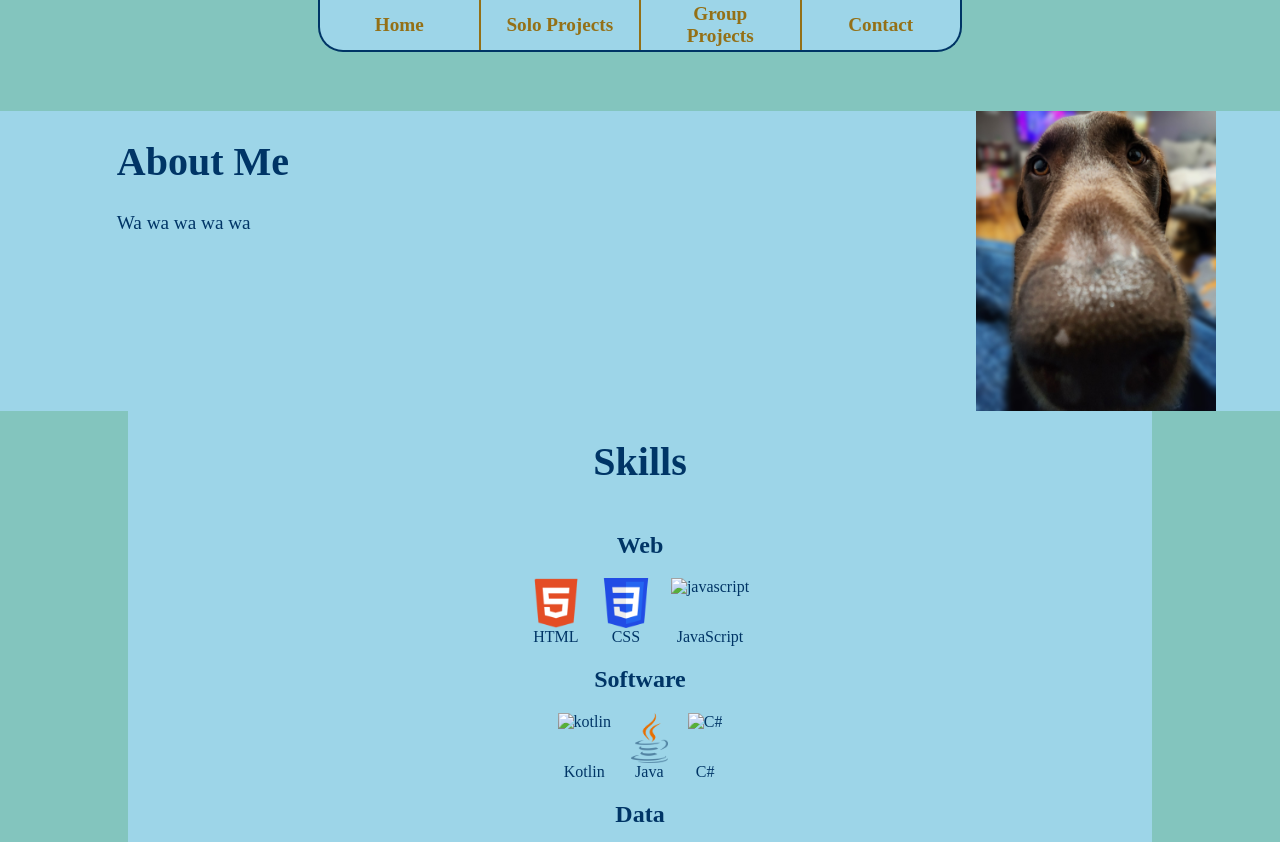
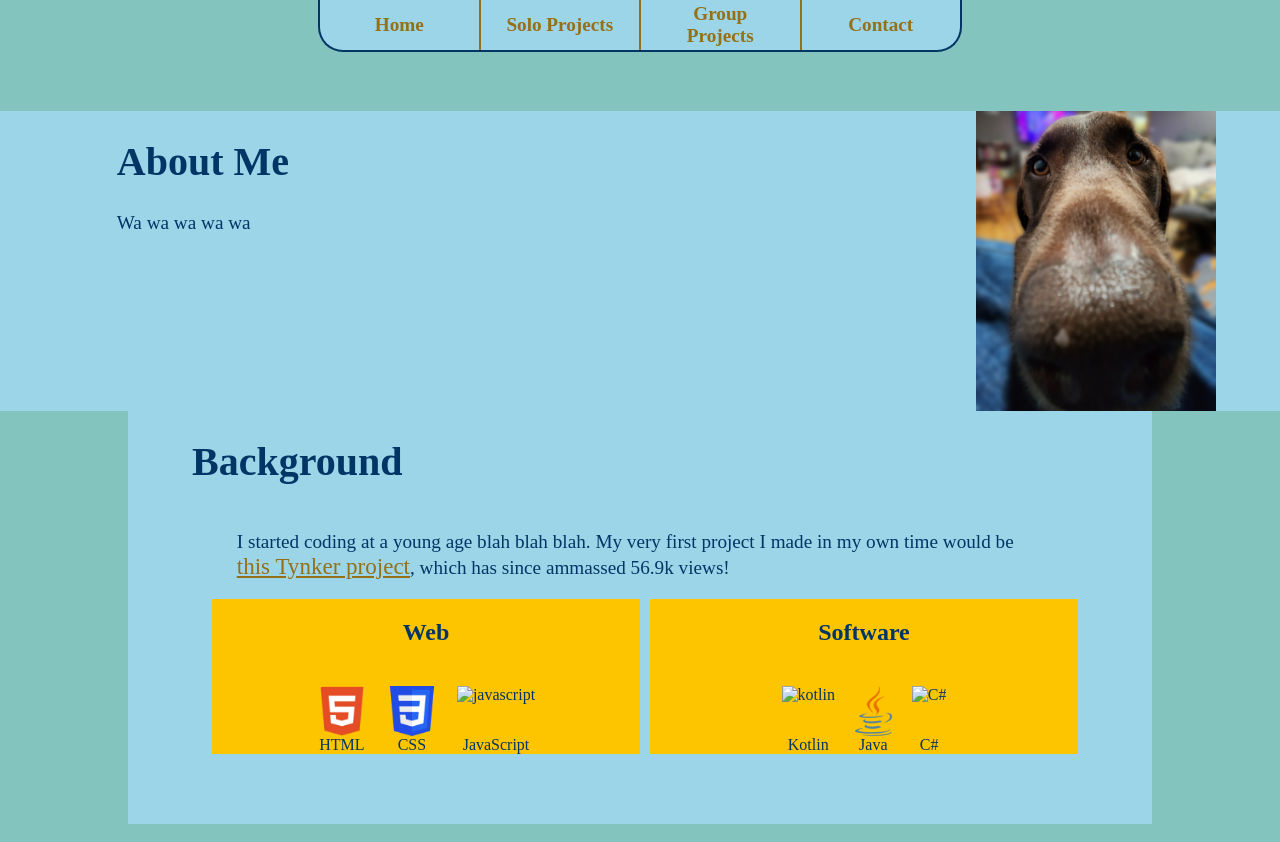
Before and after one commit to TKothenbeutel/Portfolio, a Jekyll site: the page built from index.html, in a window 1280 px wide and 1400 px high. Shown: the top 842 px of the window. Built offline with Jekyll 4.4.1, drawn with Linux system fonts in a browser that asks for light colours; grey boxes are pictures that could not be loaded.

Commit message:
Started background section

```diff
--- a/index.html
+++ b/index.html
@@ -18,11 +18,18 @@ layout: default
       <img src="images/zuma.jpg" alt="Image of Taylor Kothenbeutel" class="rightImage" style="margin: 0px;">
     </div>
 
-    <!--Skills-->
-    <div class="section" style="background-color: var(--color-light); margin-bottom: 3%;">
-      <div class="textbox" style="display: flex; flex-direction: column; align-items: center;">
-        <h1>Skills</h1>
+    <!--Background-->
+    <div class="section" style="background-color: var(--color-light); margin-bottom: 3%; flex-direction: column;">
+      <h1>Background</h1>
 
+      <div class="textbox" style="width: 90%;">
+        <p>I started coding at a young age blah blah blah. My very first project I made in my own time would be <a href="https://www.tynker.com/community/projects/play/create-your-own-splats/582a51665881615f118b4575/">this Tynker project</a>, which has since ammassed 56.9k views!</p>
+      </div>
+
+
+
+      <div class="hs">
+        <div class="hsBox">
           <h2>Web</h2>
           <div class="languagesBox">
             <div class="codeLanguage">
@@ -38,7 +45,9 @@ layout: default
               JavaScript
             </div>
           </div>
+        </div>
 
+        <div class="hsBox">
           <h2>Software</h2>
           <div class="languagesBox">
             <div class="codeLanguage">
@@ -54,7 +63,9 @@ layout: default
               C#
             </div>
           </div>
+        </div>
 
+        <div class="hsBox">
           <h2>Data</h2>
           <div class="languagesBox">
             <div class="codeLanguage">
@@ -70,8 +81,7 @@ layout: default
               SQL
             </div>
           </div>
-
-
+        </div>
       </div>
     </div>
 
--- a/stylesheets/home.css
+++ b/stylesheets/home.css
@@ -55,9 +55,34 @@ p{
   margin-right: auto;
 }
 
+.hs{
+  display: grid;
+  gap: 10px;
+  height: fit-content;
+  grid-template-columns: 10px;
+  grid-auto-flow: column;
+  grid-auto-columns: calc(50% - 20px);
+  grid-template-rows: minmax(150px, 1fr);
+  overflow-x: scroll;
+  padding-bottom: 20px;
+}
+.hs::before,.hs::after{
+  content: '';
+  width: 10px;
+}
+
+.hsBox{
+  display: flex;
+  align-items: center;
+  flex-direction: column;
+  background-color: var(--color-accent1);
+  gap: 20px;
+}
+
 .languagesBox{
   display: flex;
   align-items: center;
+  flex-direction: row;
   gap: 20px;
 }
 
```
Lines whose indentation alone changed are shown as unchanged.
